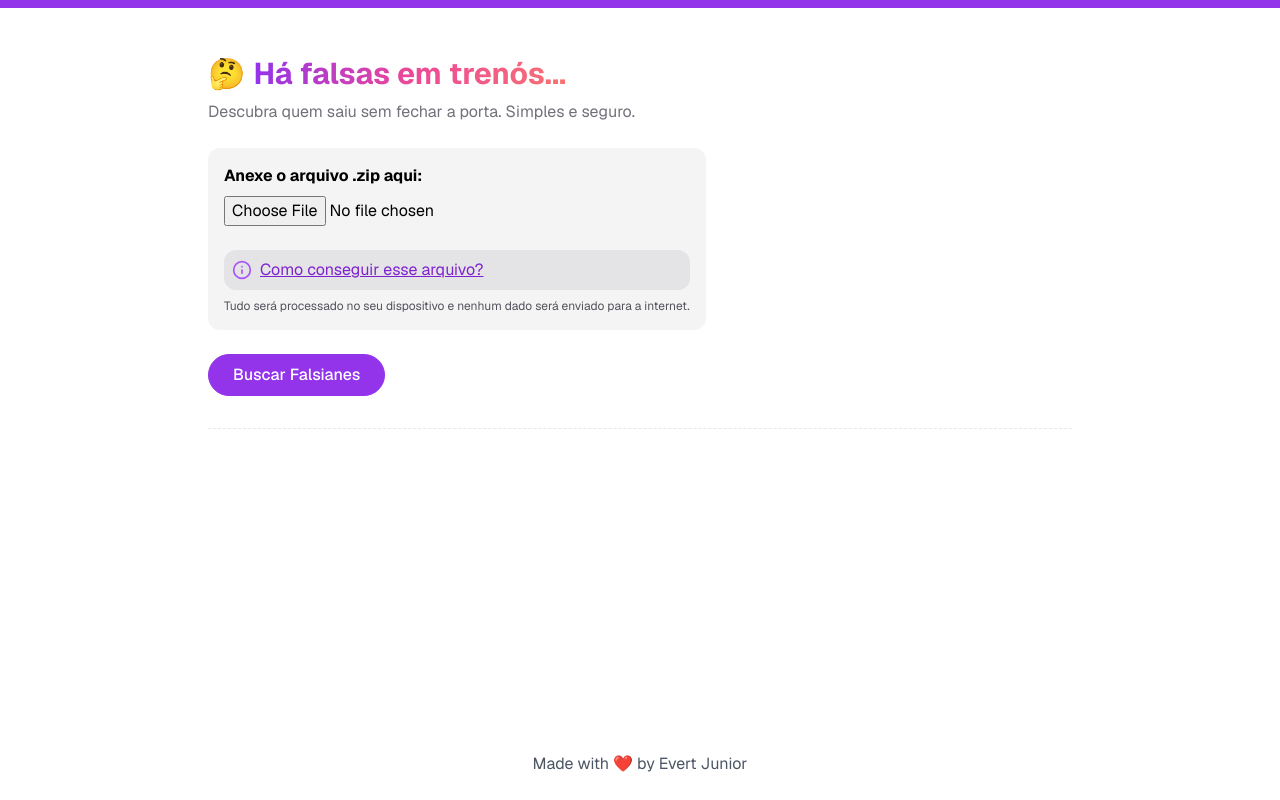
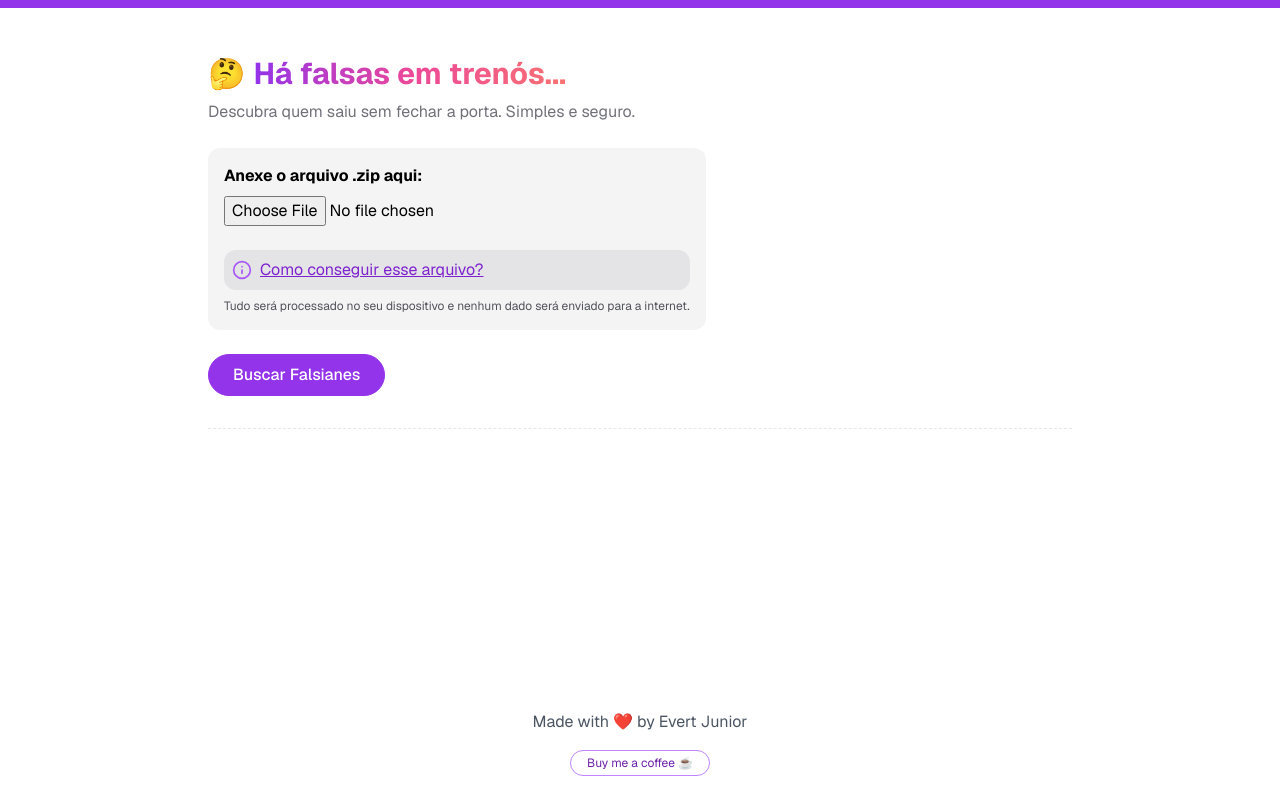
Before and after one commit to evertjr/insta-detractors, a Next.js app: page / in a window 1280 px wide. Built offline with nearby package versions, Linux system fonts and the light colour scheme.

Commit message:
buy coffee button

```diff
--- a/src/app/page.tsx
+++ b/src/app/page.tsx
@@ -7,16 +7,26 @@ export default function Home() {
         <DetractorsComponent />
       </main>
       <footer className="p-6">
-        <p className="text-center text-gray-600">
-          Made with ❤️ by{" "}
+        <div className="text-center">
+          <p className="text-gray-600 mb-4">
+            Made with ❤️ by{" "}
+            <a
+              href="https://instagram.com/ooevert"
+              target="_blank"
+              rel="noopener noreferrer"
+            >
+              Evert Junior
+            </a>
+          </p>
           <a
-            href="https://instagram.com/ooevert"
+            href="https://alertpix.live/evertjunior"
             target="_blank"
             rel="noopener noreferrer"
+            className="inline-block px-4 py-1 text-xs hover:bg-purple-600/10 rounded-full border text-purple-800 border-purple-400 transition-colors"
           >
-            Evert Junior
+            Buy me a coffee ☕
           </a>
-        </p>
+        </div>
       </footer>
     </div>
   );
```
